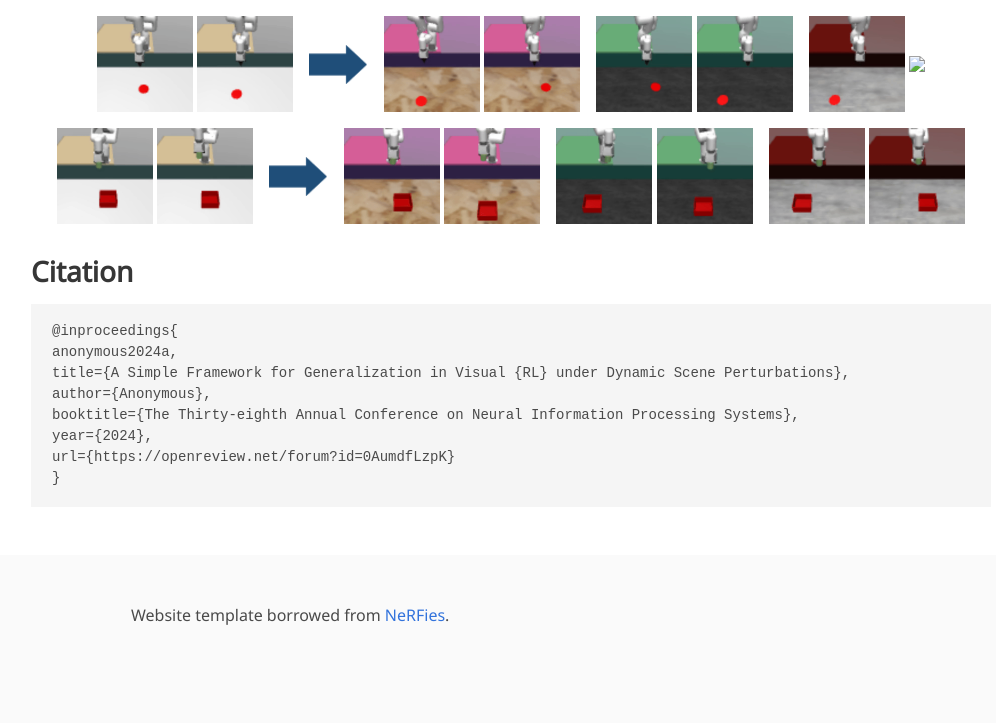
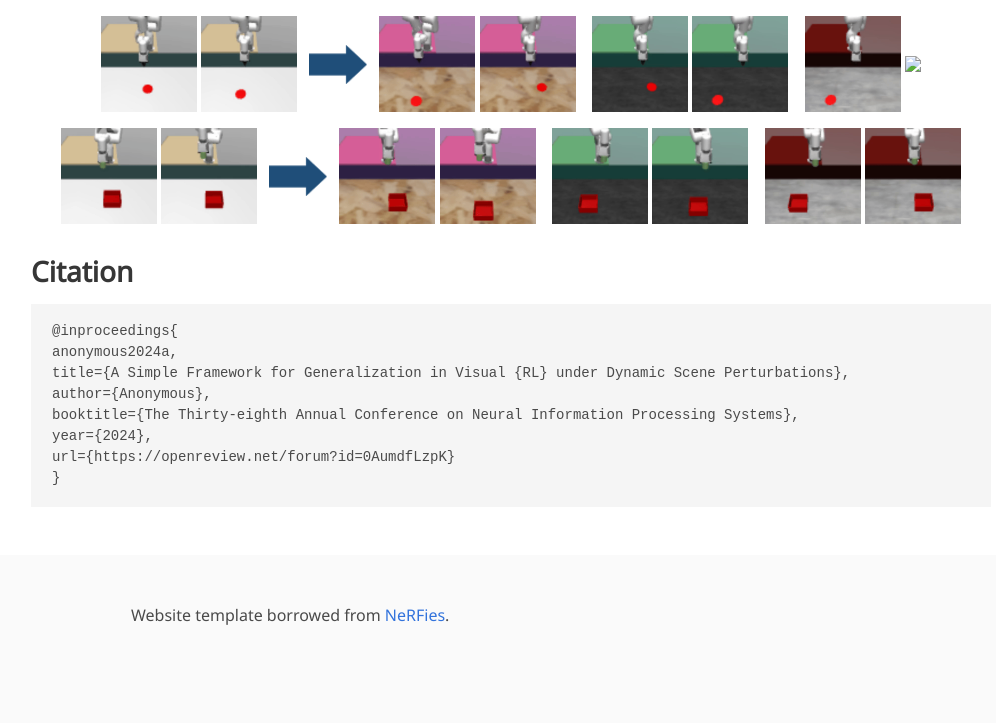
Before and after one commit to W-Song11/SimGRL, a Jekyll site: the page built from index.md, in a window 1280 px wide. Shown: the part 2617-3340 px from the top of the page, without its empty margins (129-1125 px from the left). Built offline with Jekyll 4.4.1, drawn with Linux system fonts in a browser that asks for light colours; some web fonts are replaced.

Commit message:
Update index.md

```diff
--- a/index.md
+++ b/index.md
@@ -107,9 +107,9 @@ Robotic Manipulation
 <p align="center">
 <img src="./static/image/reach/1_train.gif" align="center" width="10%">
 <img src="./static/image/reach/2_train.gif" align="center" width="10%">
-&nbsp;&nbsp;
+&nbsp;
 <img src="./static/image/arrow.png" align="center" width="6%">
-&nbsp;&nbsp;
+&nbsp;
 <img src="./static/image/reach/1_test1.gif" align="center" width="10%">
 <img src="./static/image/reach/2_test1.gif" align="center" width="10%">
 &nbsp;&nbsp;
@@ -123,9 +123,9 @@ Robotic Manipulation
 <p align="center">
 <img src="./static/image/pegbox/1_train.gif" align="center" width="10%">
 <img src="./static/image/pegbox/2_train.gif" align="center" width="10%">
-&nbsp;&nbsp;
+&nbsp;
 <img src="./static/image/arrow.png" align="center" width="6%">
-&nbsp;&nbsp;
+&nbsp;
 <img src="./static/image/pegbox/1_test1.gif" align="center" width="10%">
 <img src="./static/image/pegbox/2_test1.gif" align="center" width="10%">
 &nbsp;&nbsp;
```
